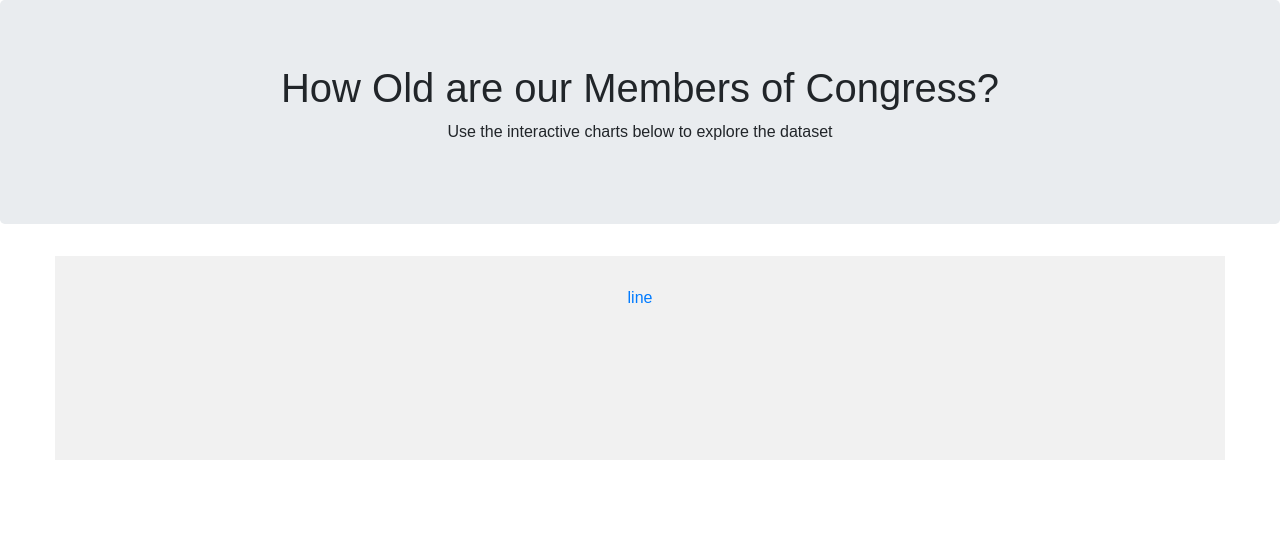
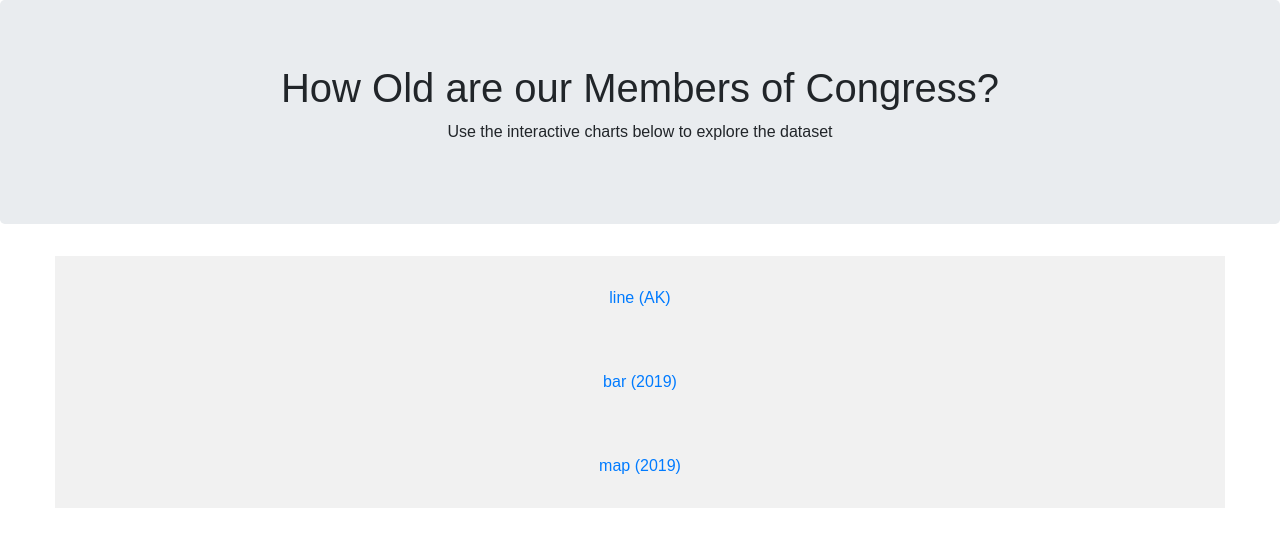
Before and after one commit to peterjorphan/Project-2-Congress, a Flask app: page / in a window 1280 px wide. Shown: the top 547 px of the page. Run offline with Flask 2, Linux system fonts and the light colour scheme; some libraries are stand-ins or nearby versions.

Commit message:
added links to bar and map routes on index file

```diff
--- a/project/templates/index.html
+++ b/project/templates/index.html
@@ -30,7 +30,7 @@
             <div class="col-12">
                 <div id="box">
                     <div id="line">
-                        <a href="line/AK">line</a>
+                        <a href="line/AK">line (AK)</a>
                     </div>
                 </div>
             </div>
@@ -38,14 +38,18 @@
         <div class="row row-grid">
             <div class="col-12">
                 <div id="box">
-                    <div id="bar"></div>
+                    <div id="bar">
+                        <a href="bar/2019">bar (2019)</a>
+                    </div>
                 </div>
             </div>
         </div>
         <div class="row">
             <div class="col-12">
                 <div id="box">
-                    <div id="map"></div>
+                    <div id="map">
+                        <a href="map/2019">map (2019)</a>
+                    </div>
                 </div>
             </div>
         </div>
```
